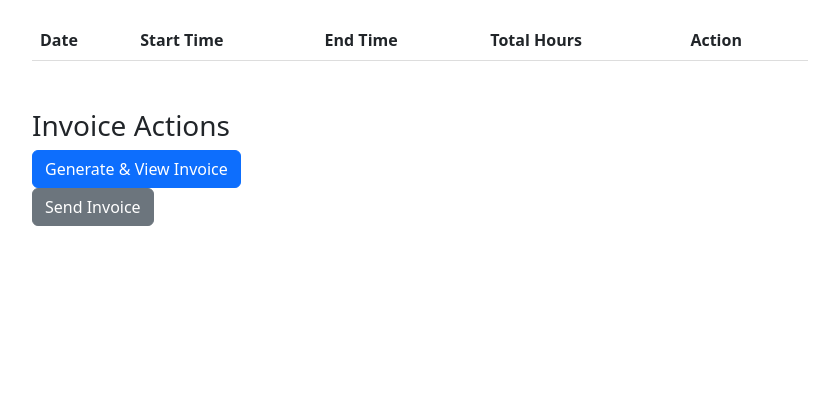
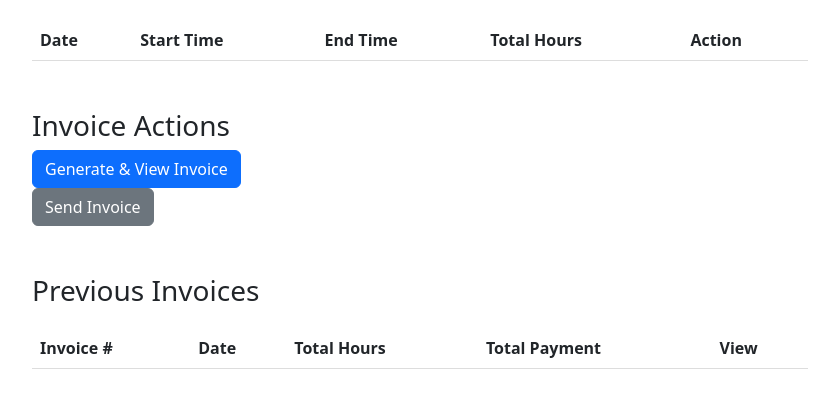
Before and after one commit to ITscabral/GOAT-APP1, a Flask app: a page that uses templates/employee_dashboard.html in a window 1280 px wide. Shown: the part 562-979 px from the top of the page, without its empty margins (220-1059 px from the left). Before the commit the page ends 788 px from the top, so only its background shows below. Run offline with Flask 3, Linux system fonts and the light colour scheme; data that the repository does not hold is empty; some libraries are stand-ins or nearby versions.

Commit message:
Update employee_dashboard.html

```diff
--- a/templates/employee_dashboard.html
+++ b/templates/employee_dashboard.html
@@ -99,9 +99,35 @@
         <!-- Send Invoice Form -->
         <form id="sendInvoiceForm" action="{{ url_for('send_invoice_to_db') }}" method="POST">
             <input type="hidden" name="username" value="{{ username }}">
-            <input type="hidden" name="invoice_number" id="invoiceNumber">
             <button type="submit" id="sendInvoiceButton" class="btn btn-secondary">Send Invoice</button>
-</form>
+        </form>
+    </div>
+
+    <!-- Previous Invoices Section -->
+    <div id="previousInvoicesSection" class="mt-5">
+        <h3>Previous Invoices</h3>
+        <table class="table table-striped">
+            <thead>
+                <tr>
+                    <th>Invoice #</th>
+                    <th>Date</th>
+                    <th>Total Hours</th>
+                    <th>Total Payment</th>
+                    <th>View</th>
+                </tr>
+            </thead>
+            <tbody>
+                {% for invoice in invoices %}
+                <tr>
+                    <td>{{ invoice.invoice_number }}</td>
+                    <td>{{ invoice.date }}</td>
+                    <td>{{ invoice.total_hours }}</td>
+                    <td>{{ invoice.total_payment }}</td>
+                    <td><a href="{{ url_for('open_invoice', filename=invoice.filename) }}" class="btn btn-primary" target="_blank">View</a></td>
+                </tr>
+                {% endfor %}
+            </tbody>
+        </table>
     </div>
 </div>
 
```
